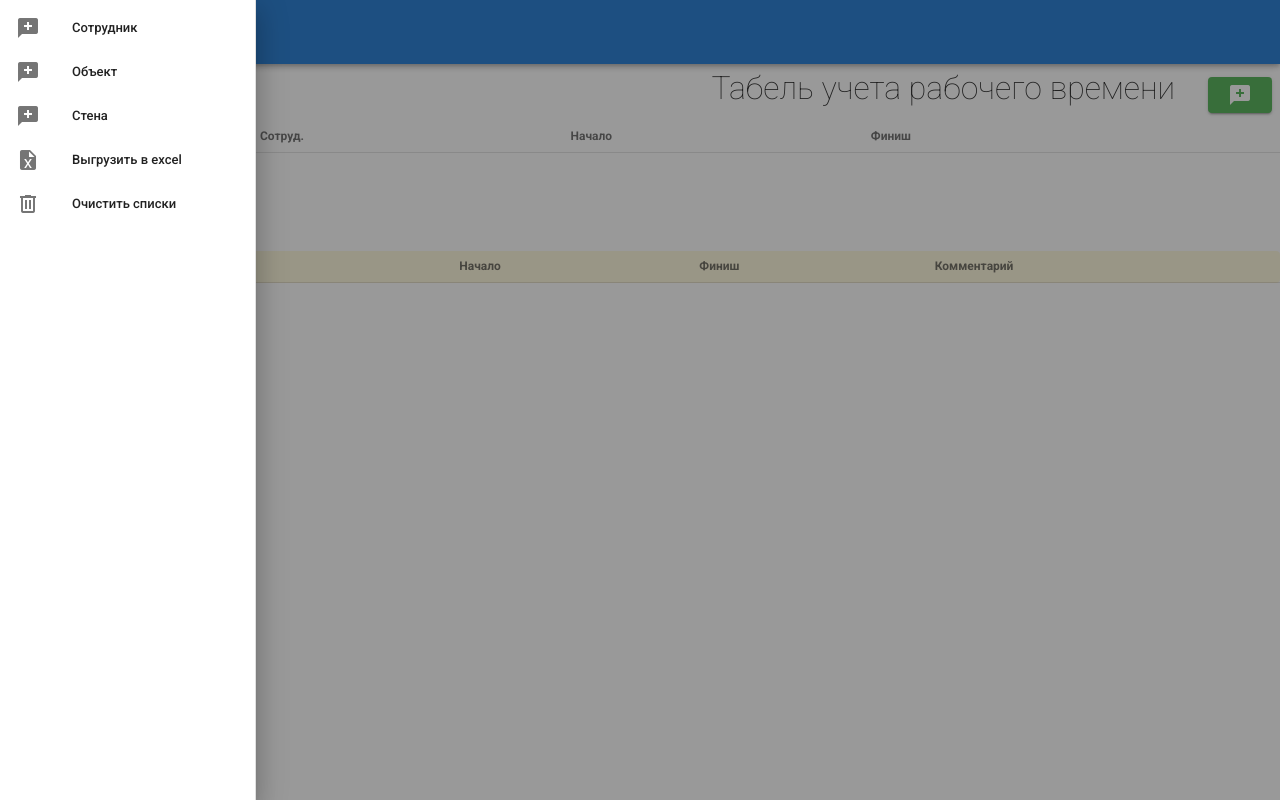
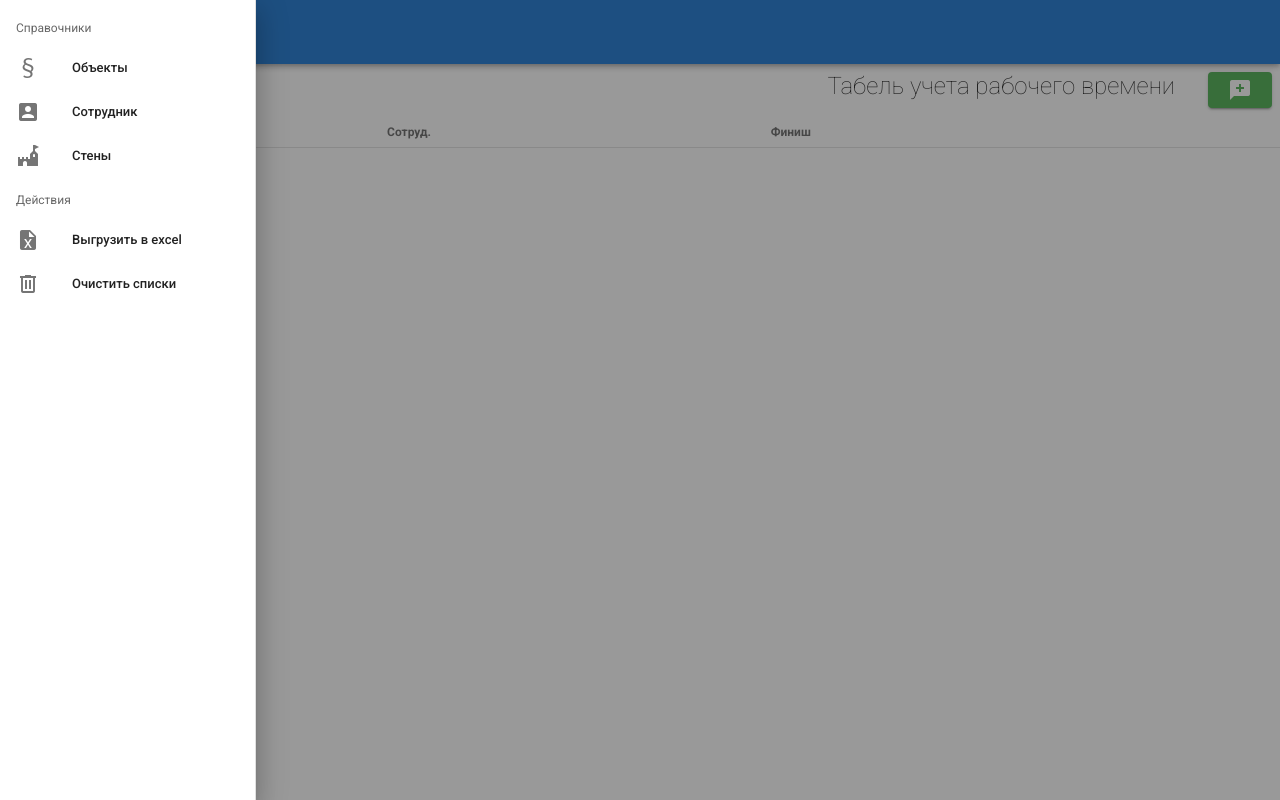
Before and after one commit to ondrey/prorab, a Vue app: page / in a window 1280 px wide. Both pictures are taken after a click on the button 40 px from the left and 32 px from the top of the page. Built offline with nearby package versions, Linux system fonts and the light colour scheme.

Commit message:
Доработка меню справочников, настройка стены

```diff
--- a/src/App.vue
+++ b/src/App.vue
@@ -25,10 +25,12 @@
         nav
         dense
       >
+        <v-subheader>Справочники</v-subheader>
         <v-list-item-group>
+          <Obj />
           <Empl />
-          <Obj />
           <Wall />
+        <v-subheader>Действия</v-subheader>
 
           <v-list-item>
             <v-list-item-icon>
@@ -62,12 +64,13 @@ import Workers from './components/worker/workers'
 
 import Empl from './components/ref/empl'
 import Obj from './components/ref/obj'
+
 import Wall from './components/ref/wall'
 export default {
   name: 'App',
 
   components: {
-    Workers, Empl, Obj, Wall
+    Workers, Obj, Empl, Wall
   },
   created(){
     this.$root.connectDB(function(db){
--- a/src/components/ref/empl.vue
+++ b/src/components/ref/empl.vue
@@ -5,7 +5,7 @@
       <template v-slot:activator="{ on }">
           <v-list-item v-on="on">
             <v-list-item-icon>
-              <v-icon>mdi-message-plus</v-icon>
+              <v-icon>mdi-account-box</v-icon>
             </v-list-item-icon>
             <v-list-item-title>Сотрудник</v-list-item-title>
           </v-list-item>
--- a/src/components/ref/obj.vue
+++ b/src/components/ref/obj.vue
@@ -5,9 +5,9 @@
       <template v-slot:activator="{ on }">
           <v-list-item v-on="on">
             <v-list-item-icon>
-              <v-icon>mdi-message-plus</v-icon>
+              <v-icon>mdi-format-section</v-icon>
             </v-list-item-icon>
-            <v-list-item-title>Объект</v-list-item-title>
+            <v-list-item-title>Объекты</v-list-item-title>
           </v-list-item>
       </template>
 
--- a/src/components/ref/wall.vue
+++ b/src/components/ref/wall.vue
@@ -5,9 +5,9 @@
       <template v-slot:activator="{ on }">
           <v-list-item v-on="on">
             <v-list-item-icon>
-              <v-icon>mdi-message-plus</v-icon>
+              <v-icon>mdi-castle</v-icon>
             </v-list-item-icon>
-            <v-list-item-title>Стена</v-list-item-title>
+            <v-list-item-title>Стены</v-list-item-title>
           </v-list-item>
       </template>
 
@@ -26,9 +26,25 @@
 
         <v-card style="margin:10px; background-color: greenyellow; padding:8px">
             <v-text-field
-            v-model="nameobj"
+            v-model="liter"
+            label="Литер"
+            type="number"
+            style="width:30%; margin-left:8px; float:left;"
+            ></v-text-field>
+            <v-text-field
+            v-model="bloksec"
+            label="Блок-секция"
+            type="number"
+            style="width:30%; margin-left:8px; float:left;"
+            ></v-text-field>
+
+            <v-text-field
+            v-model="wallnum"
             label="Стена"
+            type="number"
+            style="width:30%; margin-left:8px; float:left;"
             ></v-text-field>
+
 
             <v-btn width="100%" color="success" @click="add_click">Добавить</v-btn>
 
@@ -39,10 +55,10 @@
       <v-list>
         <v-list-item v-for="k in list" :key="k.id">
           <v-list-item-content>
-            {{k.nameobj}}
-            <!-- <v-list-item-subtitle>
-            {{k.name}}
-            </v-list-item-subtitle> -->
+            Стена № {{k.wallnum}}
+            <v-list-item-subtitle>
+            Литер:{{k.liter}} / Блок-секция:{{k.bloksec}}
+            </v-list-item-subtitle>
           </v-list-item-content>
 
         <v-list-item-action>
@@ -71,13 +87,15 @@ export default {
         return {
             dialog: false,
             list: [],
-            nameobj:""
+            liter: 0,
+            bloksec: 0,
+            wallnum: 0
         }
     },
     methods:{
       add_click(){
         this.$root.add_record('Walls',[
-          {nameobj: this.nameobj},
+          {liter: this.liter, bloksec: this.bloksec, wallnum: this.wallnum},
         ])
         this.refresh()
       },
@@ -87,7 +105,9 @@ export default {
 
           this.list.push({
             id:cursor.key,
-            nameobj:cursor.value.nameobj,
+            liter:cursor.value.liter,
+            bloksec:cursor.value.bloksec,
+            wallnum:cursor.value.wallnum
             })
 
           cursor.continue()
--- a/src/components/worker/workers.vue
+++ b/src/components/worker/workers.vue
@@ -5,7 +5,7 @@
     <span style="
     margin: 25px;
     font-weight: lighter;
-    font-size: xx-large;
+    font-size: x-large;
     ">Табель учета рабочего времени</span>
 
     <AddWorker @close="get_list"></AddWorker>
@@ -15,56 +15,20 @@
     <template v-slot:default>
       <thead>
         <tr>
-          <th class="text-left">Дата</th>
+          <th class="text-left">Начало</th>
           <th class="text-left">Сотруд.</th>
-          <th class="text-left">Начало</th>
           <th class="text-left">Финиш</th>
           <th class="text-left"></th>
         </tr>
       </thead>
       <tbody>
         <tr v-for="item in desserts" :key="item.key">
-          <td>{{ item.date }}</td>
+          <td>{{ item.start }}</td>
           <td>{{ item.name }}</td>
-          <td>{{ item.start }}</td>
           <td>{{ item.finish }}</td>
           <td>
               <EditWorker @close="get_list" :nameEmp="item.name" :key_empl="item.key_empl" :datePlan="item.date" :key_plan="item.key"/>
           </td>
-        </tr>
-      </tbody>
-    </template>
-  </v-simple-table>
-
-
-  <p style="
-    margin: 25px;
-    font-weight: lighter;
-    font-size: xx-large;
-    color:cadetblue;
-    ">Завершенные:</p>
-  <v-simple-table dense style="
-    background-color: cornsilk;
-    color: cadetblue;
-    ">
-
-    <template v-slot:default>
-      <thead>
-        <tr>
-          <th class="text-left">Дата</th>
-          <th class="text-left">Сотруд.</th>
-          <th class="text-left">Начало</th>
-          <th class="text-left">Финиш</th>
-          <th class="text-left">Комментарий</th>
-        </tr>
-      </thead>
-      <tbody>
-        <tr v-for="item in desserts_old" :key="item.key">
-          <td>{{ item.date }}</td>
-          <td>{{ item.name }}</td>
-          <td>{{ item.start }}</td>
-          <td>{{ item.finish }}</td>
-          <td>{{ item.comment }}</td>
         </tr>
       </tbody>
     </template>
```
